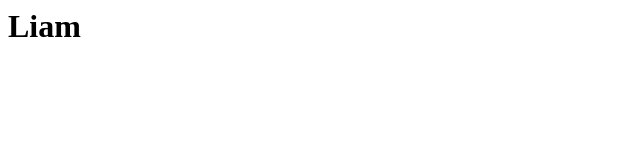
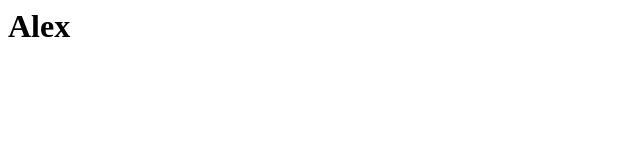
Before and after one commit to liamalexander/demo1, a plain HTML site: page frontend/index.html in a window 1280 px wide. Shown: the full height of the page, 0-640 px from the left. Drawn offline with Linux system fonts and the light colour scheme.

Commit message:
change heading liam to alex

```diff
--- a/frontend/index.html
+++ b/frontend/index.html
@@ -1 +1 @@
-<h1>Liam</h1>
+<h1>Alex</h1>
```
